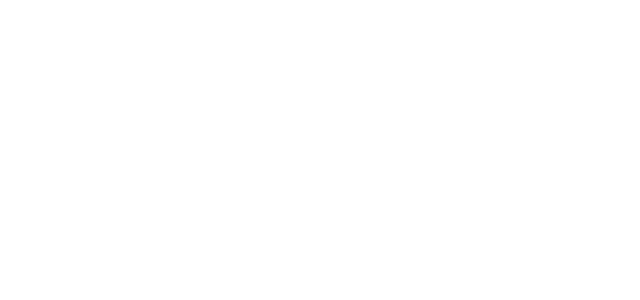
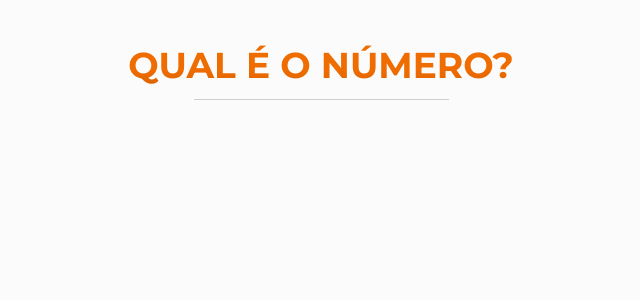
Before and after one commit to edusdorneles/qual-o-numero, a React (Create React App) app: page / in a window 1280 px wide. Shown: the top 300 px of the page, without its empty margins (319-959 px from the left). Built offline with nearby package versions, Linux system fonts and the light colour scheme.

Commit message:
🚀 New: Header

```diff
--- a/src/App.css
+++ b/src/App.css
@@ -1,5 +1,19 @@
+/* Importando fonte do projeto */
+@import url('https://fonts.googleapis.com/css2?family=Montserrat:wght@300;400;700&display=swap');
+
+/* Estilos gerais */
 * {
   margin: 0;
   padding: 0;
-  font-family: sans-serif;
+  font-family: 'Montserrat', sans-serif;
 }
+
+body {
+  background-color: #EEEEEE;
+}
+
+@media (min-width: 768px) {
+  body {
+    background-color: #FBFBFB;
+  }
+}
--- a/src/App.js
+++ b/src/App.js
@@ -1,9 +1,15 @@
+import React from 'react';
+import Layout from './components/Layout/Layout';
+import Header from './components/Header/Header';
+
 import './App.css';
 
 function App() {
   return (
-    <div>
-
+    <div className="general-container">
+      <Layout>
+        <Header />
+      </Layout>
     </div>
   );
 }
--- /dev/null
+++ b/src/components/Header/Header.js
@@ -0,0 +1,15 @@
+import React from 'react'
+
+// Style
+import './styles.css';
+
+const Header = () => {
+    return (
+        <header className="header-container">
+            <h1>QUAL É O NÚMERO?</h1>
+            <div className="gray-line"></div>
+        </header>
+    )
+}
+
+export default Header;
--- /dev/null
+++ b/src/components/Header/styles.css
@@ -0,0 +1,31 @@
+.header-container {
+    margin-top: 43px;
+    display: flex;
+    justify-content: center;
+    align-items: center;
+    flex-direction: column;
+}
+
+.header-container h1 {
+    font-weight: bold;
+    background: linear-gradient(180deg, rgba(239,108,0,1) 60%, rgba(219,99,0,1) 100%);;
+    -webkit-background-clip: text;
+    -webkit-text-fill-color: transparent;
+    margin-bottom: 12px;
+    font-size: 36px;
+}
+
+.header-container .gray-line {
+    height: 1px;
+    width: 100%;
+    max-width: 255px;
+    background-color: #CFCFCF;
+}
+
+
+/* Adaptação para mobile */
+@media (max-width: 768px) {
+    .header-container {margin-top: 62px;}
+    .header-container h1 {font-size: 24px;}
+    .header-container .gray-line {max-width: 205px;}
+}
--- /dev/null
+++ b/src/components/Layout/Layout.js
@@ -0,0 +1,13 @@
+import React from 'react'
+
+import './styles.css';
+
+const Layout = (props) => {
+    return (
+        <div className="container">
+            {props.children}
+        </div>
+    )
+}
+
+export default Layout;
--- /dev/null
+++ b/src/components/Layout/styles.css
@@ -0,0 +1,12 @@
+.container {
+    padding-right: 15px;
+    padding-left: 15px;
+    margin-right: auto;
+    margin-left: auto;
+}
+
+@media (min-width: 768px) {
+    .container {
+        width: 750px;
+    }
+}
```
